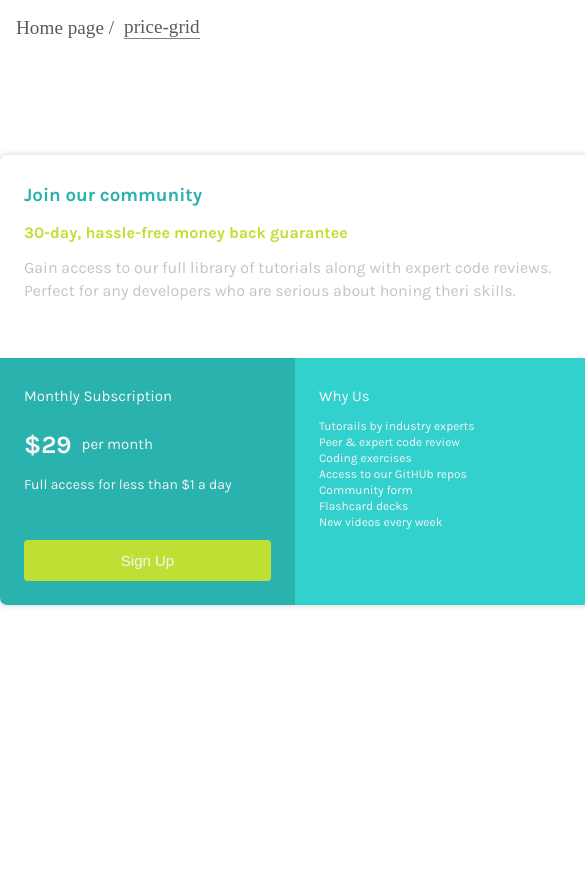
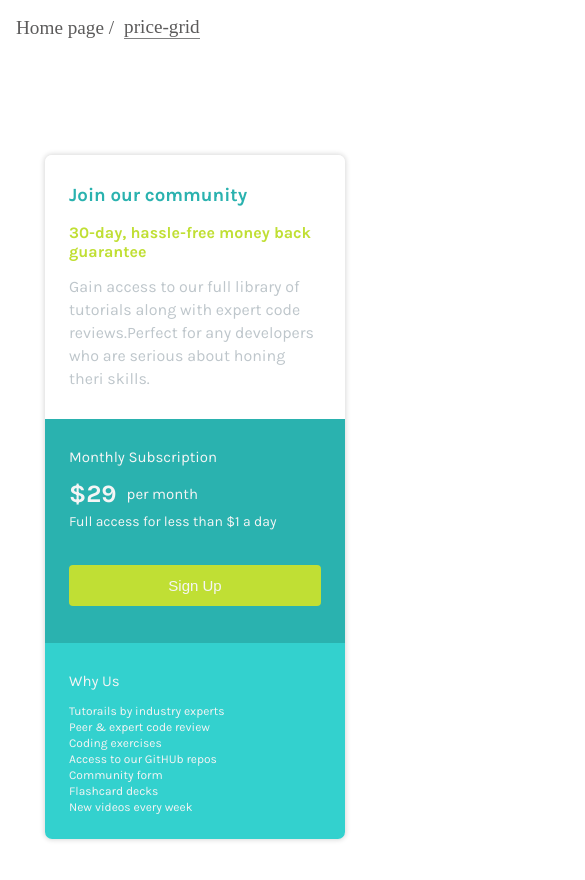
Before and after one commit to Dina2703/css_small-projects, a React (Create React App) app: page /price-grid in a window 390 px wide. Shown: the top 880 px of the page, 585 px wide, since content can reach past the window. Built offline with nearby package versions, Linux system fonts and the light colour scheme.

Commit message:
Price-Grid: style for small devices

```diff
--- a/src/components/PriceGrid.js
+++ b/src/components/PriceGrid.js
@@ -10,8 +10,8 @@ function PriceGrid() {
           <p>30-day, hassle-free money back guarantee</p>
           <p>
             Gain access to our full library of tutorials along with expert code
-            reviews. <br /> Perfect for any developers who are serious about
-            honing theri skills.
+            reviews.Perfect for any developers who are serious about honing
+            theri skills.
           </p>
         </div>
         <div className="grid-container">
--- a/src/style/price_grid.css
+++ b/src/style/price_grid.css
@@ -114,6 +114,7 @@
   font-size: 15px;
   cursor: pointer;
   transition: transform 0.15s ease-in-out;
+  margin-bottom: 13px;
 }
 
 #price-grid button:hover {
@@ -126,3 +127,29 @@
   list-style-type: none;
   color: rgb(246, 244, 244);
 }
+
+/* Mobile style */
+
+@media screen and (max-width: 500px) {
+  #price-grid .container {
+    width: 300px;
+    height: auto;
+  }
+
+  #price-grid .main-desc {
+    height: 100%;
+  }
+
+  #price-grid .grid-container {
+    grid-template-columns: auto;
+  }
+
+  #price-grid .why-us {
+    border-bottom-right-radius: 7px;
+    border-bottom-left-radius: 7px;
+  }
+
+  #price-grid .subscription {
+    border-radius: 0;
+  }
+}
```
